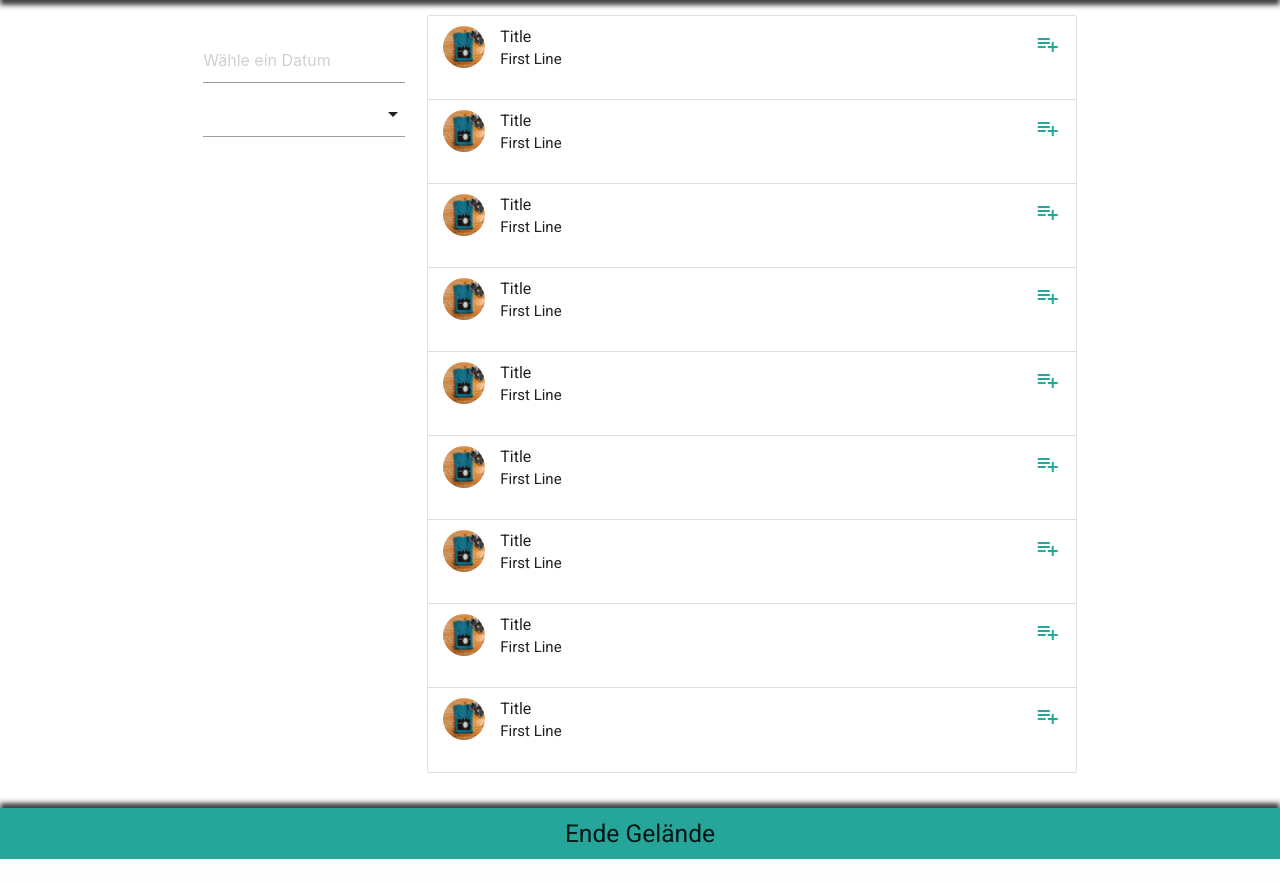
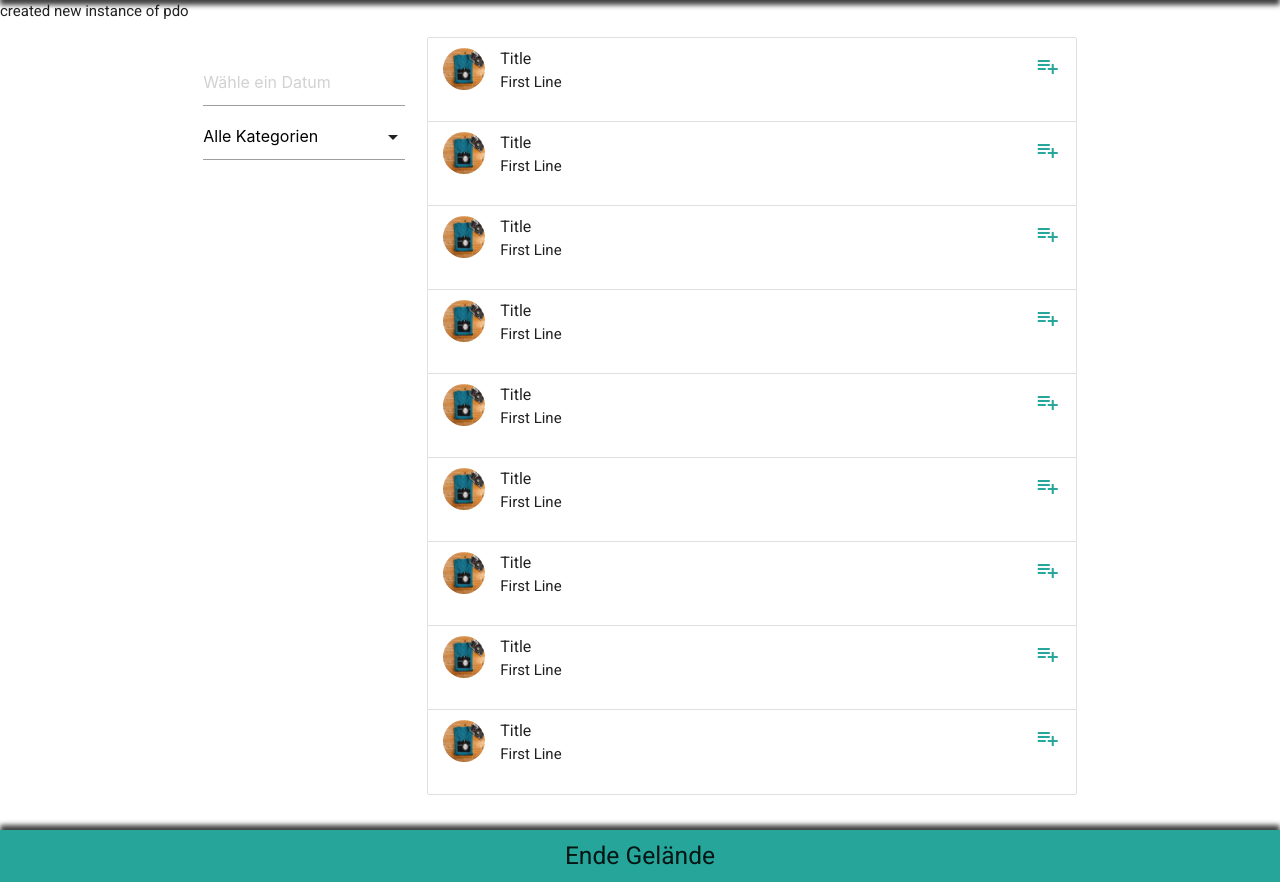
Before and after one commit to hadoken79/equipment_dispo, a PHP site: page / in a window 1280 px wide. Shown: the part 52-934 px from the top of the page. Before the commit the page ends 911 px from the top, so only its background shows below. Run offline with PHP 8.4, Linux system fonts and the light colour scheme; data that the repository does not hold is empty; a stand-in replaces the project's code that opens the database connection; some libraries are stand-ins or nearby versions.

Commit message:
auf pdo umgestellt

```diff
--- a/base/header.php
+++ b/base/header.php
@@ -1,6 +1,7 @@
 <?php
 /*created by lp - 2019-07-27*/
-require_once('./db/db.php');
+//require_once('./db/db.php');
+require_once('./db/PdoConnector.php');
 
 ?>
 
--- /dev/null
+++ b/db/PdoConnector.php
@@ -0,0 +1,26 @@
+<?php
+require_once('conf\config.php');
+
+//singleton für datenbank
+class PdoConnector
+{
+    private static $pdo = null;
+    private static $dsn = 'mysql:host='.HOST.';dbname='.DB;
+
+    private function __construct(){
+
+    }
+
+    public static function getConn(){
+        if(!isset(self::$pdo)){
+            self::$pdo = new PDO(self::$dsn, USER, PWD);
+            //set default fetchmode to object
+            self::$pdo->setAttribute(PDO::ATTR_DEFAULT_FETCH_MODE, PDO::FETCH_OBJ);
+            echo "created new instance of pdo<br>";
+        }
+
+        return self::$pdo;
+    }
+}
+
+?>
--- a/index.php
+++ b/index.php
@@ -1,17 +1,28 @@
 <?php
 /*created by lp - 27.07.2019*/
 require_once('./base/header.php');
-$handler = new DBHandler();
-$kategorien = $handler->getContent("SELECT name, kategorie_id FROM kategorie WHERE geloescht=false;");
+//mysqli
+//$handler = new DBHandler();
+//$kategorien = $handler->getContent("SELECT name, kategorie_id FROM kategorie WHERE geloescht=false;");
 
+//pdo
+$pdo = PdoConnector::getConn();
+//todo join. nur kategorien von equiopment, dass in diso ist, sollen dargestellt werden
+$kategorien_res = $pdo->query("SELECT * FROM kategorie WHERE geloescht=false");
+
+
+
+//Am Ende Verbindung trennen
+ $pdo = null;
 ?>
     <div class="container">
         <div class="row">
             <aside id="lp-kal" class="input-field col s12 m3">
                 <input type="text" placeholder="Wähle ein Datum" class="datepicker">
                 <select>
-                <?php foreach ($kategorien as $kategorie) :?>
-                <option value=<?php echo $kategorie['kategorie_id'];?>><?php echo $kategorie['name'];?></option>
+                <option value=0>Alle Kategorien</option>
+               <?php foreach ($kategorien_res->fetchAll() as $kategorie) :?>
+                <option value=<?php echo $kategorie->kategorie_id;?>><?php echo $kategorie->name;?></option>
                     <?php endforeach ?>;
                 </select>
                 <label></label>
```
